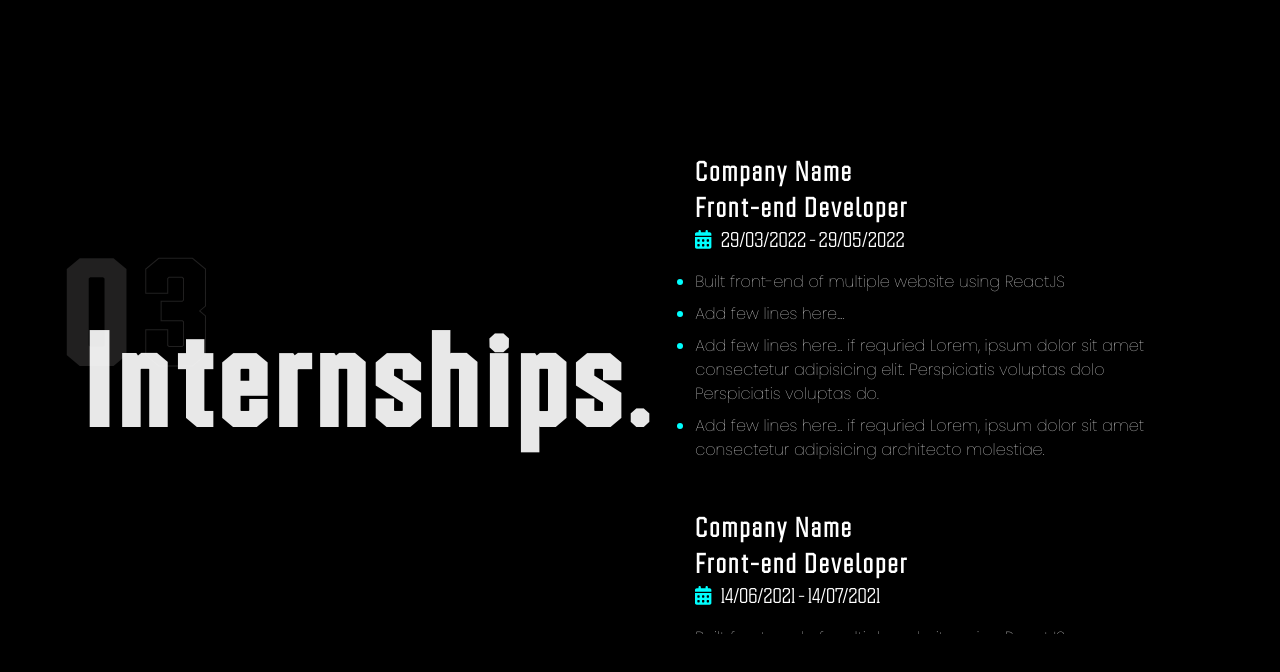
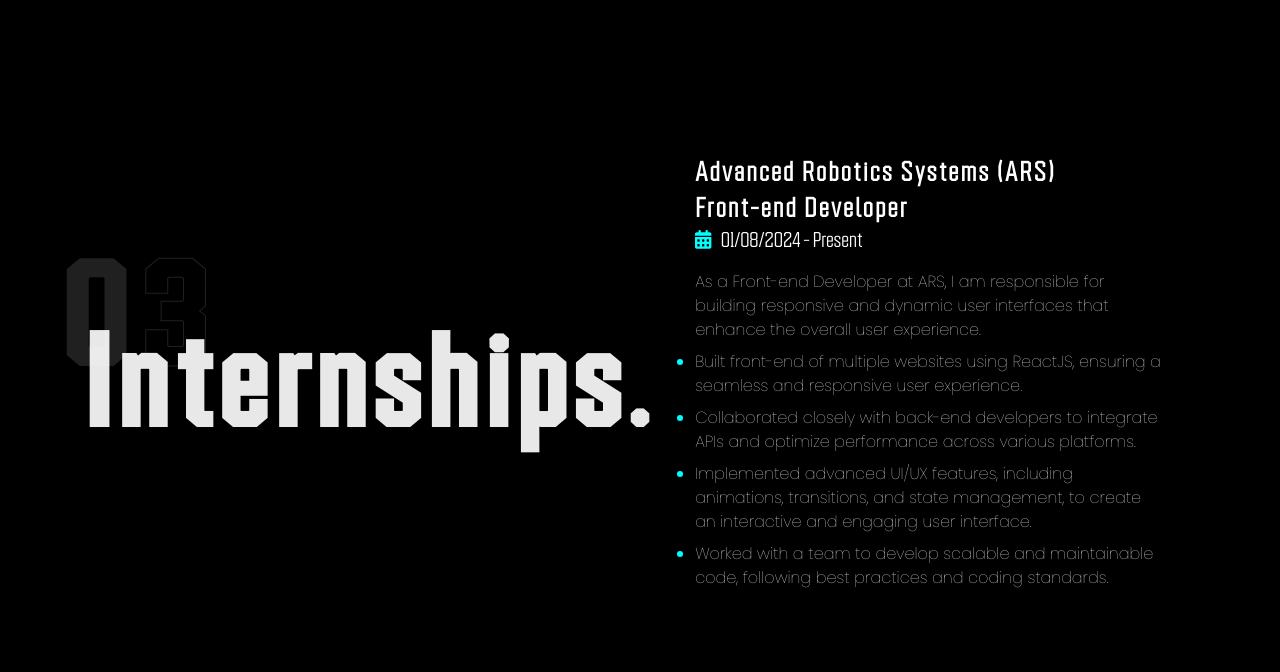
Before and after one commit to NomanALPHA007/portfolio, a React (Create React App) app in the folder react-portfolio/: page /about/internships in a window 1280 px wide. Shown: the top 672 px of the page. Built offline with nearby package versions, Linux system fonts and the light colour scheme.

Commit message:
Update data.js

```diff
--- a/react-portfolio/src/data.js
+++ b/react-portfolio/src/data.js
@@ -46,18 +46,19 @@
     internships: {
       internship: [
         {
-          companyName: "Company Name",
+          companyName: "Advanced Robotics Systems (ARS)",
           role: "Front-end Developer",
-          introText: "",
-          duration: "29/03/2022 - 29/05/2022",
-          keyPointOne: "Built front-end of multiple website using ReactJS",
-          keyPointTwo: "Add few lines here....",
+          introText: "As a Front-end Developer at ARS, I am responsible for building responsive and dynamic user interfaces that enhance the overall user experience.",
+          duration: "01/08/2024 - Present",
+          keyPointOne: "Built front-end of multiple websites using ReactJS, ensuring a seamless and responsive user experience.",
+          keyPointTwo: "Collaborated closely with back-end developers to integrate APIs and optimize performance across various platforms.",
           keyPointThree:
-            "Add few lines here... if requried Lorem, ipsum dolor sit amet consectetur adipisicing elit. Perspiciatis voluptas dolo Perspiciatis voluptas do.",
+            "Implemented advanced UI/UX features, including animations, transitions, and state management, to create an interactive and engaging user interface.",
           keyPointFour:
-            "Add few lines here... if requried Lorem, ipsum dolor sit amet consectetur adipisicing architecto molestiae.",
+            "Worked with a team to develop scalable and maintainable code, following best practices and coding standards.",
           offsetValue: "0",
         },
+        /*
         {
           companyName: "Company Name",
           role: "Front-end Developer",
@@ -81,6 +82,7 @@
           keyPointFour: "",
           offsetValue: "-1000",
         },
+        */
       ],
     },
   },
```
